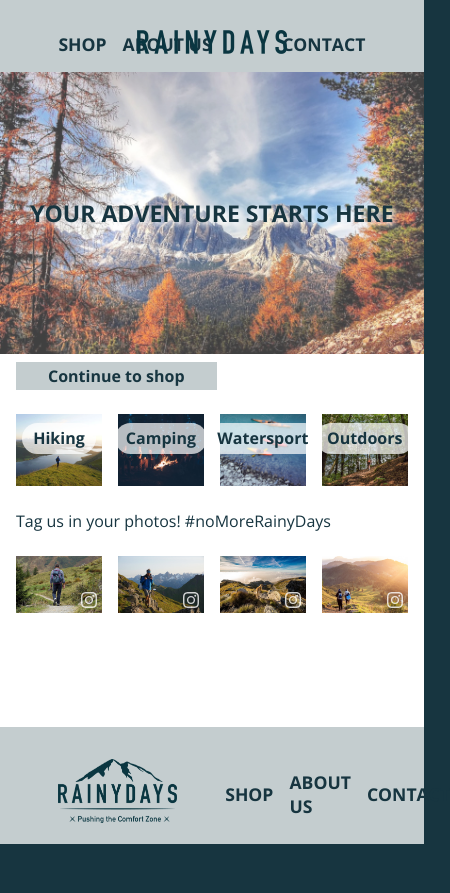
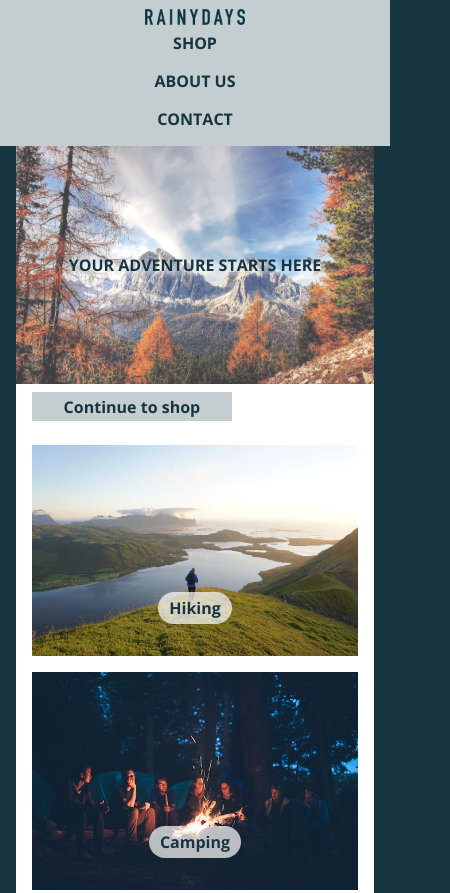
Before and after one commit to NoroffFEU/html-css-course-assignment-ingande, a plain HTML site: page index.html in a window 390 px wide. Shown: the top 893 px of the page, 450 px wide, since content can reach past the window. Before the commit the page ends 844 px from the top, so only its background shows below. Drawn offline with nearby package versions, Linux system fonts and the light colour scheme.

Commit message:
levering

```diff
--- a/src/css/styles.css
+++ b/src/css/styles.css
@@ -40,7 +40,6 @@ header .center {
 
 header img {
   height: 2rem;
-
 }
 
 .right {
@@ -54,6 +53,80 @@ nav a {
   text-decoration: none;
   text-transform: uppercase;
 }
+
+/* burger test */
+/*
+#menu-toggle {
+  display: none;
+}
+
+.burger-container {
+  display: none;
+  position: absolute;
+  top: 1rem;
+  height: 2rem;
+  width: 2rem;
+  flex-direction: column;
+  justify-content: center;
+}
+
+.burger-button,
+.burger-button::before,
+.burger-button::after {
+  display: block;
+  position: absolute;
+  background-color: gray;
+  height: .2rem;
+  width: 2rem;
+}
+
+.burger-button::before {
+  content: '';
+  margin-top: -.5rem;
+}
+
+.burger-button::after {
+  content: '';
+  margin-top: .5rem;
+}
+
+#menu-toggle:checked+.burger-container .burger-button::before {
+  margin-top: 0;
+}
+
+#menu-toggle:checked+.burger-container .burger-button {
+  background-color: gray;
+}
+
+#menu-toggle:checked+.burger-container .burger-button::after {
+  margin-top: 0;
+}
+
+@media (max-width: 500px) {
+  .burger-container {
+    display: flex;
+  }
+
+  header nav ul {
+    position: absolute;
+    top: 0;
+    width: 60%;
+    align-items: center;
+    justify-content: center;
+    flex-direction: column;
+
+  }
+
+  header nav .right {
+    margin-left: unset;
+  }
+
+  header .center {
+
+    top: 0;
+  }
+} */
+
 
 header,
 footer {
@@ -173,6 +246,7 @@ Index page
 }
 
 .hero_section h1 {
+  font-size: 2.074rem;
   color: hsl(196, 47%, 17%);
   z-index: 100;
   position: absolute;
@@ -196,18 +270,11 @@ Index page
 .gallery {
   padding: 1rem;
   display: flex;
-  /* flex-wrap: wrap; */
-  justify-content: space-between;
   gap: 1rem;
-  /*   row-gap: 1rem;
- */
 }
 
 .gallery>div {
   display: grid;
-  /* flex */
-  /* flex-basis: calc(33.33% - .6rem); */
-  /* flex-basis: calc(25% - .6rem); */
   width: 25%;
   position: relative;
 }
@@ -218,7 +285,6 @@ Index page
   object-fit: cover;
 }
 
-/* denne ble overstyrt i typography... hmm*/
 .gallery p {
   color: var(--c-light);
   font-weight: bold;
@@ -229,14 +295,10 @@ Index page
   background-color: hsl(0 100% 100% / .7);
   border-radius: 1rem;
   padding: .3rem .7rem;
-
-
-  /*  hsl(0 0 50%); */
 }
 
 .gallery p a {
   text-decoration: none;
-  /* color: var(--c-text); */
 }
 
 .gallery span {
@@ -472,26 +534,40 @@ label {
   font-size:
 } */
 
-@media (max-width: 1000px) {
+/* > 1000 */
+@media (min-width: 1000px) {
+
+  :root {
+    --marg: 15%;
+  }
 
   header img {
     height: 1.5rem;
   }
 
   .hero_section h1 {
-    font-size: 1.728rem;
+    font-size: 1rem;
   }
 
 }
 
-@media (max-width: 600px) {
+/* < 750 */
+@media (max-width: 750px) {
+
+  :root {
+    --marg: 4%;
+  }
+
+  nav a {
+    font-size: 1rem;
+  }
+
+  h1 {
+    font-size: 1rem;
+  }
 
   .hero_section h1 {
     font-size: 1.44rem;
-  }
-
-  main {
-    margin: 0 0;
   }
 
   .product {
@@ -500,9 +576,74 @@ label {
   }
 }
 
+@media (max-width: 600px) {
+
+  nav {
+    font-size: 1rem;
+  }
+
+  header img {
+    height: 1.4rem;
+  }
+}
+
+@media (max-width: 500px) {
+
+  nav {
+    font-size: 1rem;
+  }
+
+  nav ul {
+    flex-direction: column;
+    position: unset;
+  }
+
+  header .center {
+    top: .5rem;
+  }
+
+  header nav .right {
+    margin-left: unset;
+  }
+
+  header img {
+    height: 1rem;
+  }
+
+  .hero_section h1 {
+    font-size: 1rem;
+  }
+
+  .gallery {
+    flex-direction: column;
+    /* justify-content: center; */
+    /* width: 100%; */
+  }
+
+  .gallery>div {
+    width: 100%;
+  }
+
+  footer img {
+    padding-right: unset;
+  }
+
+  .product-details {
+    flex-direction: column;
+  }
+
+  .product-details div {
+    width: unset;
+  }
+}
+
 /* Mobile version*/
 
-@media (max-width: 300px) {
+@media (max-width: 350px) {
+
+  main {
+    margin: 0 0;
+  }
 
   header img {
     height: 1rem;
--- a/src/css/typography.css
+++ b/src/css/typography.css
@@ -1,7 +1,7 @@
 @import url('https://fonts.googleapis.com/css2?family=Open+Sans:wght@400;600;700&display=swap');
 
 :root {
-    font-size: 100%;
+    /* font-size: 100%; */
     font-family: 'Open Sans', sans-serif;
     color: var(--c-text)
 }
```
Also changed, not shown: index.html (+5 -0 lines).
